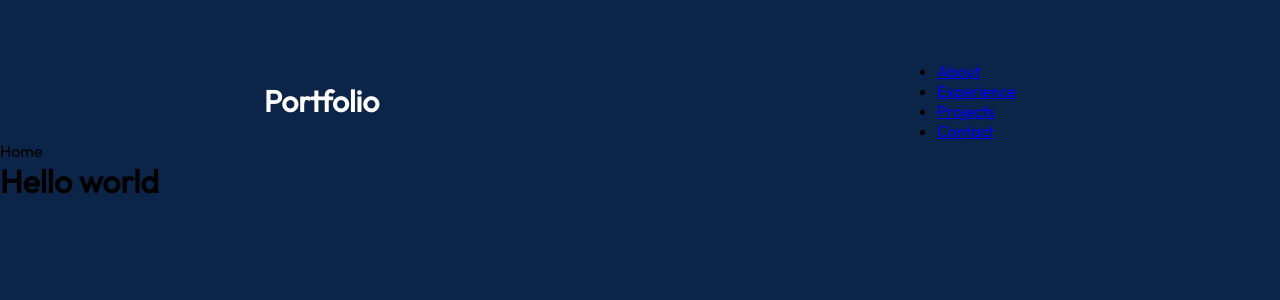
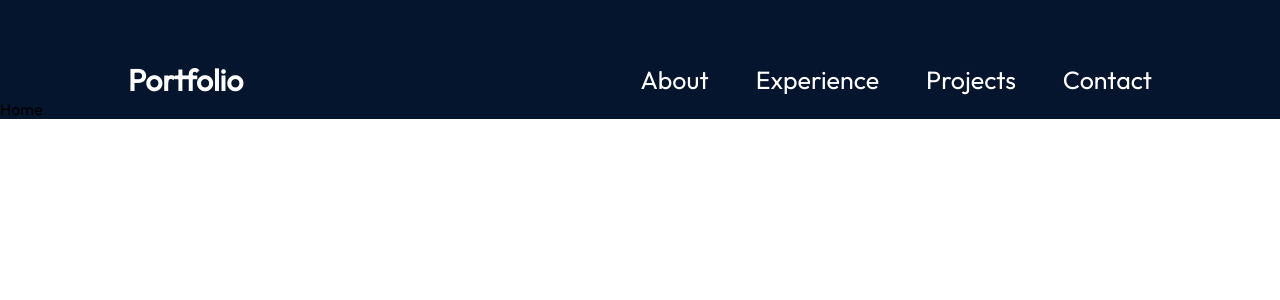
Before and after one commit to wolterbwambale/my_portfolio, a React (Create React App) app: page / in a window 1280 px wide. Shown: the top 300 px of the page. Built offline with nearby package versions, Linux system fonts and the light colour scheme.

Commit message:
update css

```diff
--- a/src/App.css
+++ b/src/App.css
@@ -1,9 +1,14 @@
-@import'./vars.css';
+@import './vars.css';
 
 *{
     box-sizing: border-box;
     margin: 0;
     padding: 0;
     font-family: "outfit",Arial, Helvetica, sans-serif;
-    background: #0b2447;
 }
+
+.App{
+    background-color: var(--color-dark);
+    width: 100%;
+    height: 100%;
+}
--- a/src/App.js
+++ b/src/App.js
@@ -5,11 +5,8 @@ import './App.css';
 function App() {
   return (
     <div className="App">
-      <header className="App-header">
-        <Navbar />
-        <Home />
-        <h1>Hello world</h1>
-      </header>
+      <Navbar />
+      <Home />
     </div>
   );
 }
--- a/src/components/Navbar/Navbar.css
+++ b/src/components/Navbar/Navbar.css
@@ -1,19 +1,35 @@
+@import '../../vars.css';
+
 .navbar{
     position: relative;
     display: flex;
     align-items: center;
-    justify-content: space-around;
+    justify-content: space-between;
     gap: 30px;
     padding-top: 61px;
+    margin: 0 10%;
 }
 
 .logo{
     font-size: 30px;
     font-weight:600;
     text-decoration: none;
-    color: #fff;
+    color: var(--color-text);
 }
 
 .menu{
     display: flex;
 }
+
+.menuItem{
+    display: flex;
+    gap: 47px;
+    list-style: none;
+}
+
+.menuItem a{
+    text-decoration: none;
+    color: var(--color-text);
+    font-size: 25px;
+    font-weight: 500;
+}
--- a/src/components/Navbar/Navbar.js
+++ b/src/components/Navbar/Navbar.js
@@ -5,7 +5,7 @@ const Navbar = () => (
   <nav className="navbar">
     <a className="logo" href="/">Portfolio</a>
     <div className="menu">
-      <ul className="menuItems">
+      <ul className="menuItem">
         <li>
           <a href="#about">About</a>
         </li>
--- a/src/vars.css
+++ b/src/vars.css
@@ -1,7 +1,9 @@
-:roo{
+:root{
     --color-text: #fff;
     --color-primary:#567cbc;
     --color-secondary:#0b2447;
     --color-dark:#04152d;
 
+    /* font-family */
+    --font-roboto: roboto;
 }
```
